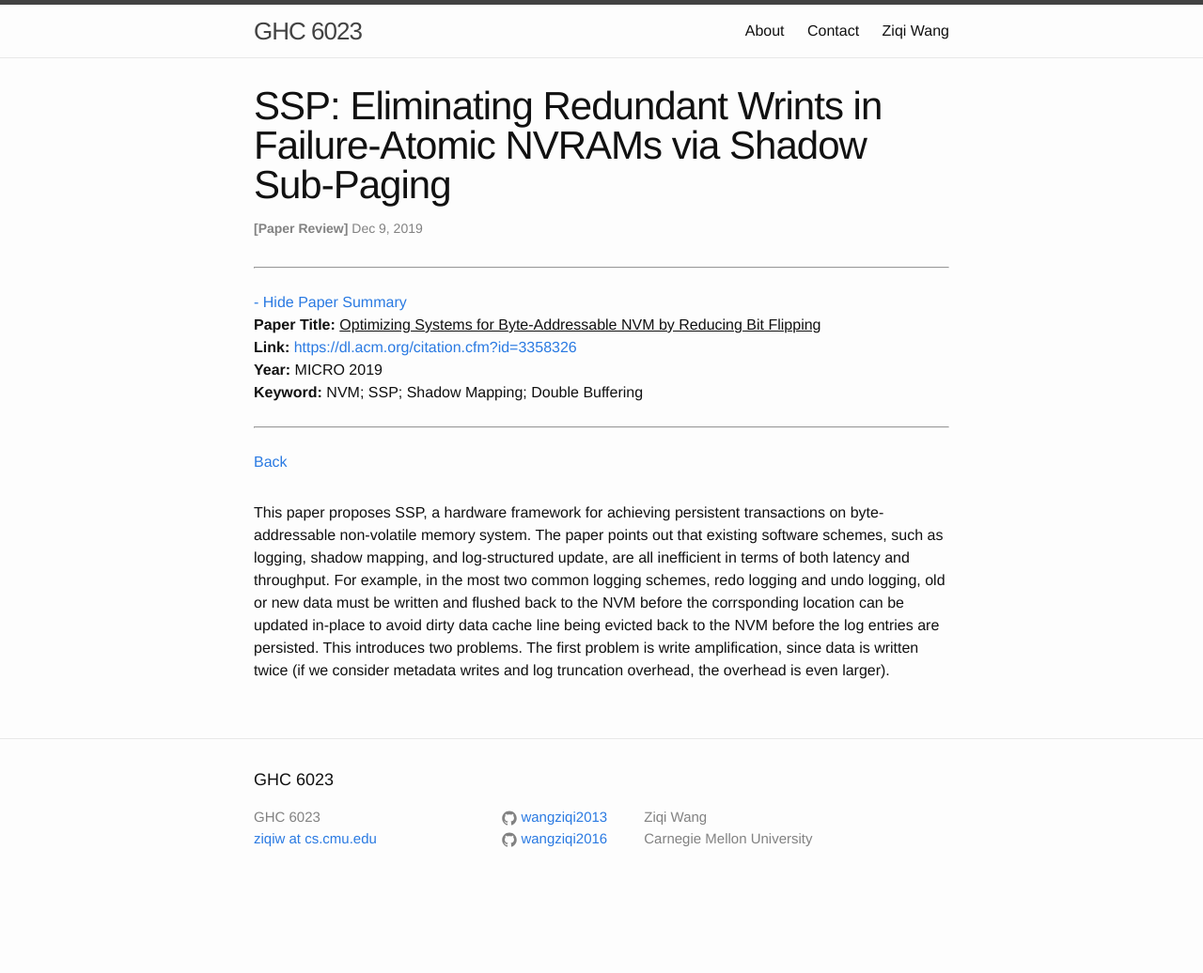
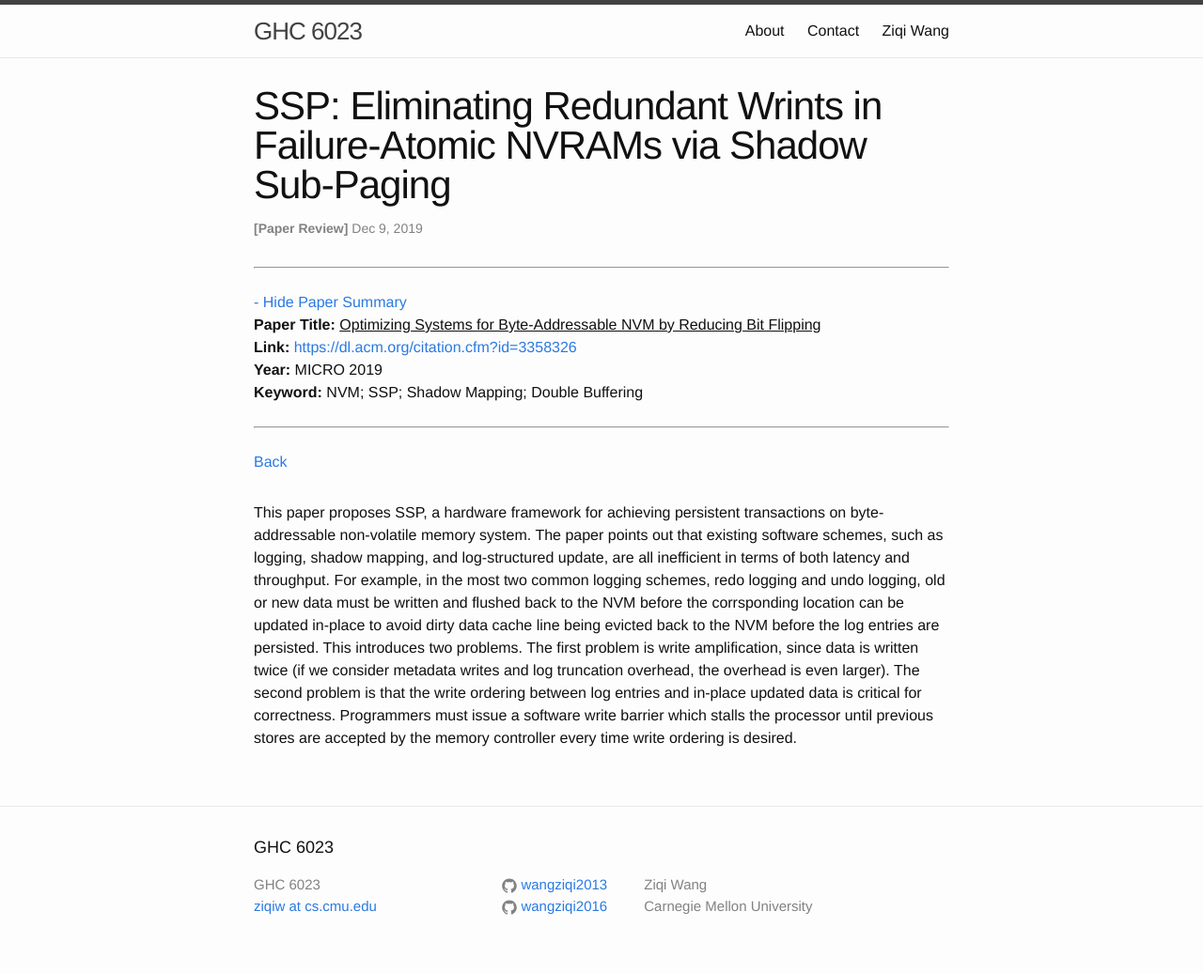
Before and after one commit to wangziqi2013/wangziqi2013.github.io, a Jekyll site: the page built from _posts/2019-12-08-ssp.markdown, in a window 1280 px wide. Shown: the whole page at 94% size. Built offline with Jekyll 4.4.1, drawn with Linux system fonts in a browser that asks for light colours; before the commit the page ends 964 px from its top, so only the background shows below that.

Commit message:
Finish logging

```diff
--- a/_posts/2019-12-08-ssp.markdown
+++ b/_posts/2019-12-08-ssp.markdown
@@ -19,4 +19,6 @@ update, are all inefficient in terms of both latency and throughput. For example
 redo logging and undo logging, old or new data must be written and flushed back to the NVM before the corrsponding location
 can be updated in-place to avoid dirty data cache line being evicted back to the NVM before the log entries are persisted.
 This introduces two problems. The first problem is write amplification, since data is written twice (if we consider
-metadata writes and log truncation overhead, the overhead is even larger).
+metadata writes and log truncation overhead, the overhead is even larger). The second problem is that the write ordering
+between log entries and in-place updated data is critical for correctness. Programmers must issue a software write barrier
+which stalls the processor until previous stores are accepted by the memory controller every time write ordering is desired.
```
